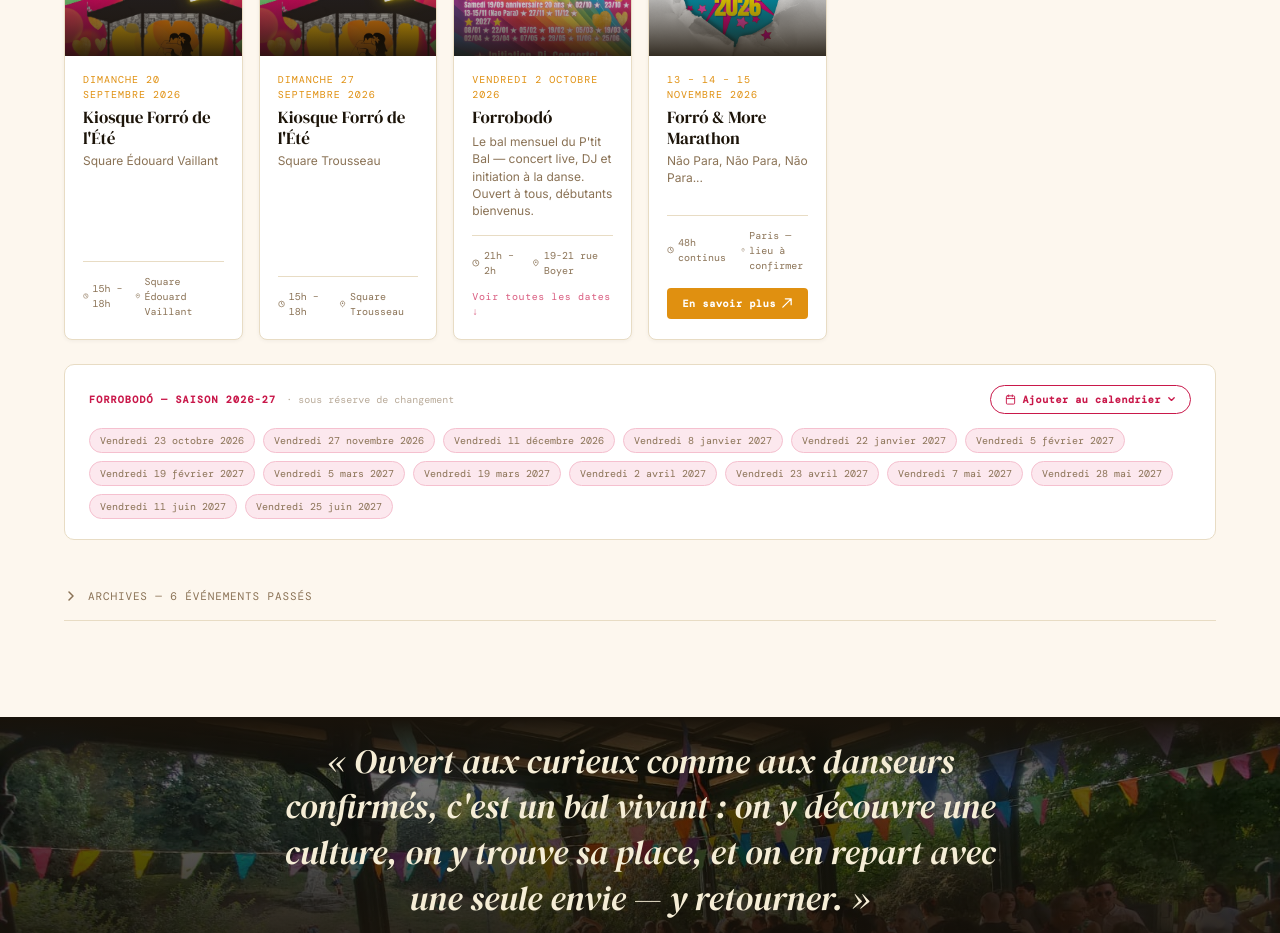
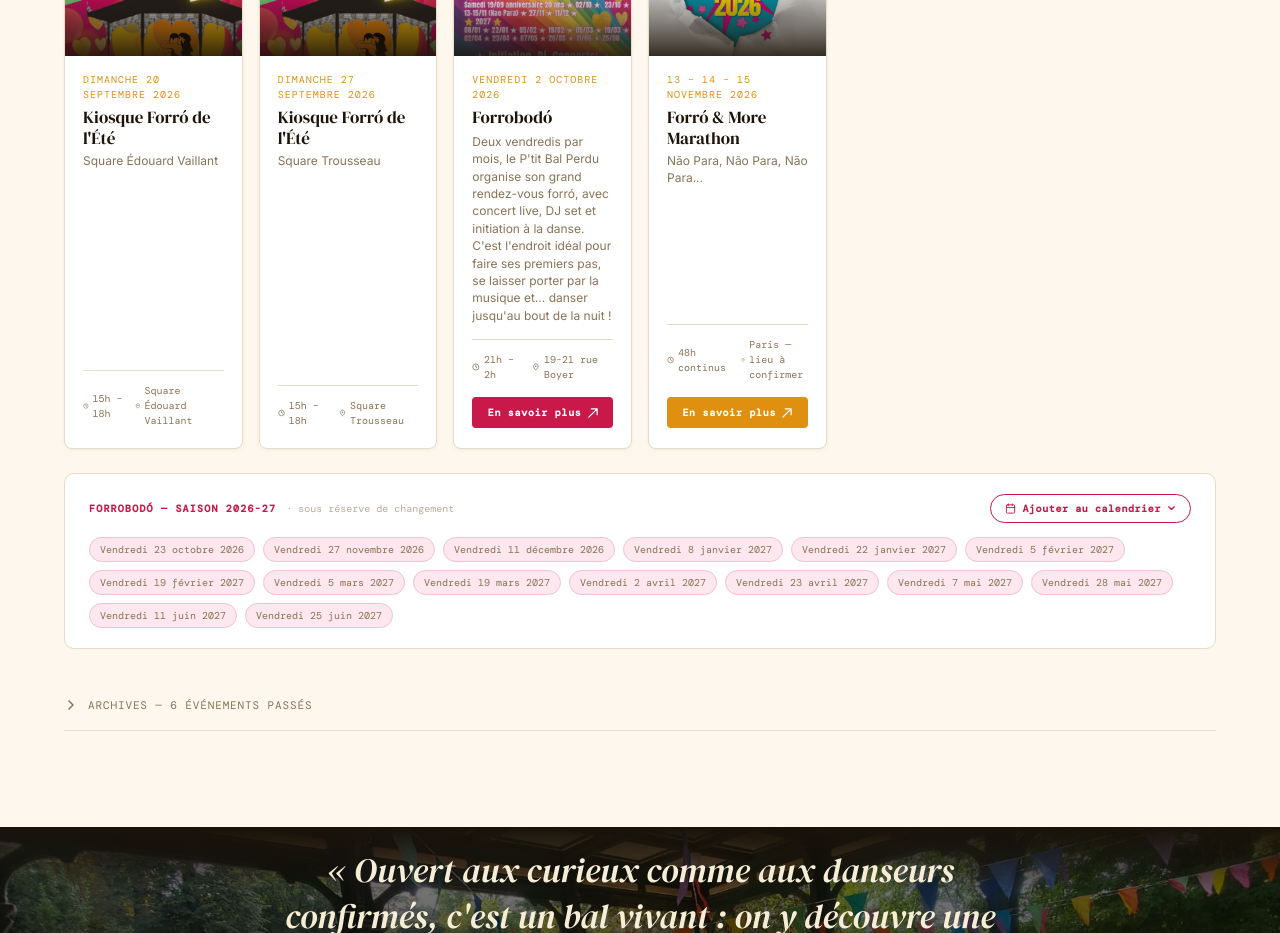
Before and after one commit to Hardante/leptitbalperdu, a React (Vite) app: page / in a window 1280 px wide. Shown: the part 2680-3613 px from the top of the page. Built offline with nearby package versions, Linux system fonts and the light colour scheme; the HTML template or start-up script is replaced by a standard one.

Commit message:
fix: vignette Forrobodó — texte de présentation + bouton En savoir plus

```diff
--- a/src/App.tsx
+++ b/src/App.tsx
@@ -560,7 +560,7 @@
         <p style={{ fontFamily: "'DM Mono', monospace", fontSize: 10, color: 'var(--primary)', letterSpacing: '0.1em', textTransform: 'uppercase' }}>{evt.date}</p>
         <h3 style={{ fontFamily: "'DM Serif Display', serif", fontSize: 17, color: 'var(--surface-foreground)', lineHeight: 1.2 }}>{evt.title}</h3>
         {isSaison
-          ? <p style={{ fontFamily: "'Inter', sans-serif", fontSize: 12, color: 'var(--muted-foreground)', lineHeight: 1.45, flexGrow: 1 }}>Le bal mensuel du P'tit Bal — concert live, DJ et initiation à la danse. Ouvert à tous, débutants bienvenus.</p>
+          ? <p style={{ fontFamily: "'Inter', sans-serif", fontSize: 12, color: 'var(--muted-foreground)', lineHeight: 1.45, flexGrow: 1 }}>Deux vendredis par mois, le P'tit Bal Perdu organise son grand rendez-vous forró, avec concert live, DJ set et initiation à la danse. C'est l'endroit idéal pour faire ses premiers pas, se laisser porter par la musique et... danser jusqu'au bout de la nuit !</p>
           : <p style={{ fontFamily: "'Inter', sans-serif", fontSize: 12, color: 'var(--muted-foreground)', lineHeight: 1.4, flexGrow: 1, display: '-webkit-box', WebkitLineClamp: 2, WebkitBoxOrient: 'vertical', overflow: 'hidden' }}>{evt.subtitle}</p>
         }
         <div style={{ display: 'flex', gap: 12, marginTop: 10, paddingTop: 12, borderTop: '1px solid var(--border)' }}>
@@ -581,9 +581,12 @@
           ) : null}
         </div>
         {isSaison && (
-          <span style={{ fontFamily: "'DM Mono', monospace", fontSize: 10, color: color, letterSpacing: '0.06em', marginTop: 6, display: 'flex', alignItems: 'center', gap: 4, opacity: hov ? 1 : 0.7, transition: 'opacity 0.2s' }}>
-            Voir toutes les dates ↓
-          </span>
+          <a href="#forrobodo-dates"
+            onClick={e => { e.preventDefault(); e.stopPropagation(); document.getElementById('forrobodo-dates')?.scrollIntoView({ behavior: 'smooth' }) }}
+            style={{ display: 'flex', alignItems: 'center', justifyContent: 'center', gap: 6, marginTop: 10, padding: '8px 0', background: color, borderRadius: 4, fontFamily: "'DM Mono', monospace", fontSize: 10, fontWeight: 700, letterSpacing: '0.07em', color: '#fff', textDecoration: 'none', transition: 'opacity 0.2s', opacity: hov ? 0.82 : 1 }}>
+            En savoir plus
+            <svg width="10" height="10" viewBox="0 0 12 12" fill="none"><path d="M1 11L11 1M11 1H4M11 1V8" stroke="currentColor" strokeWidth="1.5" strokeLinecap="round" strokeLinejoin="round"/></svg>
+          </a>
         )}
         {!isSaison && evt.ticketUrl && (
           <a href={evt.ticketUrl} target="_blank" rel="noopener noreferrer"
```
